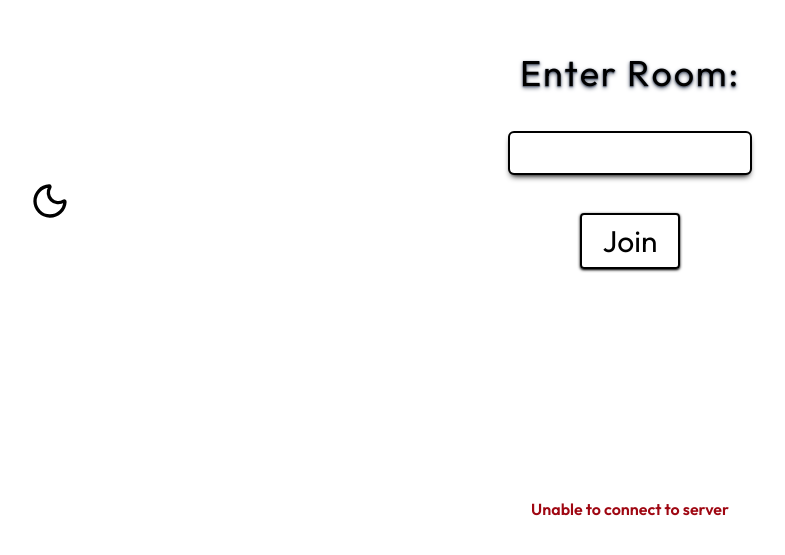
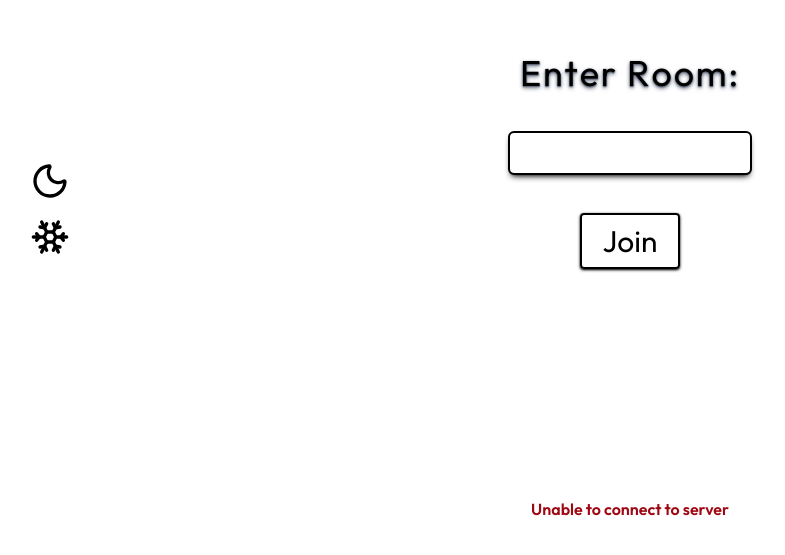
Before and after one commit to chaliyYehor/lang-transmit-client, a React (Vite) app: page / in a window 1280 px wide. Shown: the part 239-794 px from the top of the page, without its empty margins (10-795 px from the left). Built offline with nearby package versions, Linux system fonts and the light colour scheme; no server answers.

Commit message:
add a snowfall background effect and a button whether to turn it on

```diff
--- a/package.json
+++ b/package.json
@@ -15,6 +15,7 @@
     "@hookform/resolvers": "^5.7.1",
     "@reduxjs/toolkit": "^2.12.0",
     "@tailwindcss/vite": "^4.3.3",
+    "dayjs": "^1.11.21",
     "gsap": "^3.15.0",
     "lucide-react": "^1.31.0",
     "react": "^19.2.8",
@@ -22,6 +23,7 @@
     "react-hook-form": "^7.85.0",
     "react-redux": "^9.3.0",
     "react-router-dom": "^7.18.2",
+    "react-snowfall": "^2.4.0",
     "socket.io-client": "^4.8.3",
     "tailwindcss": "^4.3.3",
     "zod": "^4.4.3"
--- a/src/App.tsx
+++ b/src/App.tsx
@@ -7,10 +7,15 @@ import type { AppDispatch, RootType } from './store/store'
 import { setConnected, setDisconnected } from './store/slices/isConnected'
 import { clearGlobalError, setGlobalError } from './store/slices/globalError'
 import { socket } from './socket'
-import { Moon, Sun } from 'lucide-react'
+import { Moon, Snowflake, Sun } from 'lucide-react'
+import Snowfall from 'react-snowfall'
 
 function App() {
 	const [dark, setDark] = useState(false)
+
+	const [isSnowing, setIsSnowing] = useState(
+		localStorage.getItem('isSnowing') === 'true',
+	)
 
 	useEffect(() => {
 		if (localStorage.getItem('theme')) {
@@ -81,15 +86,40 @@ function App() {
 			return !prev
 		})
 	}
+
+	function setIsSnowingFunc(value: boolean) {
+		setIsSnowing(value)
+		localStorage.setItem('isSnowing', value.toString())
+	}
 	return (
 		<>
-			<button
-				className='anim absolute z-10 top-[5%] sm:top-[50%] left-10 translate-y-[50%] w-10 h-10 flex justify-center items-center cursor-pointer'
-				onClick={() => switchTheme()}
-			>
-				{dark ? <Sun size={40} color='white' /> : <Moon size={40} color='black' />}
-			</button>
-
+			{isSnowing && (
+				<div className='snowfall-wrapper bg-transparent w-full h-screen absolute top-0 left-0 pointer-events-none'>
+					<Snowfall radius={[1, 3]} snowflakeCount={15} />
+				</div>
+			)}
+			<div className='absolute flex sm:flex-col gap-4 w-full justify-between p-5 sm:p-0 sm:justify-baseline sm:w-fit  z-10 sm:top-[50%] sm:left-10 '>
+				<button
+					className='anim w-10 h-10 flex justify-center items-center cursor-pointer'
+					onClick={() => switchTheme()}
+				>
+					{dark ? (
+						<Sun size={40} color='white' />
+					) : (
+						<Moon size={40} color='black' />
+					)}
+				</button>
+				<button
+					className='anim  w-10 h-10 flex justify-center items-center cursor-pointer'
+					onClick={() => setIsSnowingFunc(!isSnowing)}
+				>
+					{dark ? (
+						<Snowflake size={40} color='white' />
+					) : (
+						<Snowflake size={40} color='black' />
+					)}
+				</button>
+			</div>
 			<Routes>
 				<Route path='/' element={<JoinRoom />} />
 				<Route path='/room/:roomId' element={<Room />} />
--- a/src/index.css
+++ b/src/index.css
@@ -52,3 +52,7 @@ input[type='number']::-webkit-outer-spin-button {
 	font-weight: 400;
 	font-style: normal;
 }
+
+.snowfall-wrapper {
+	filter: blur(3px);
+}
```
Also changed, not shown: 1 other file (tests, documents, lock files or other folders).
